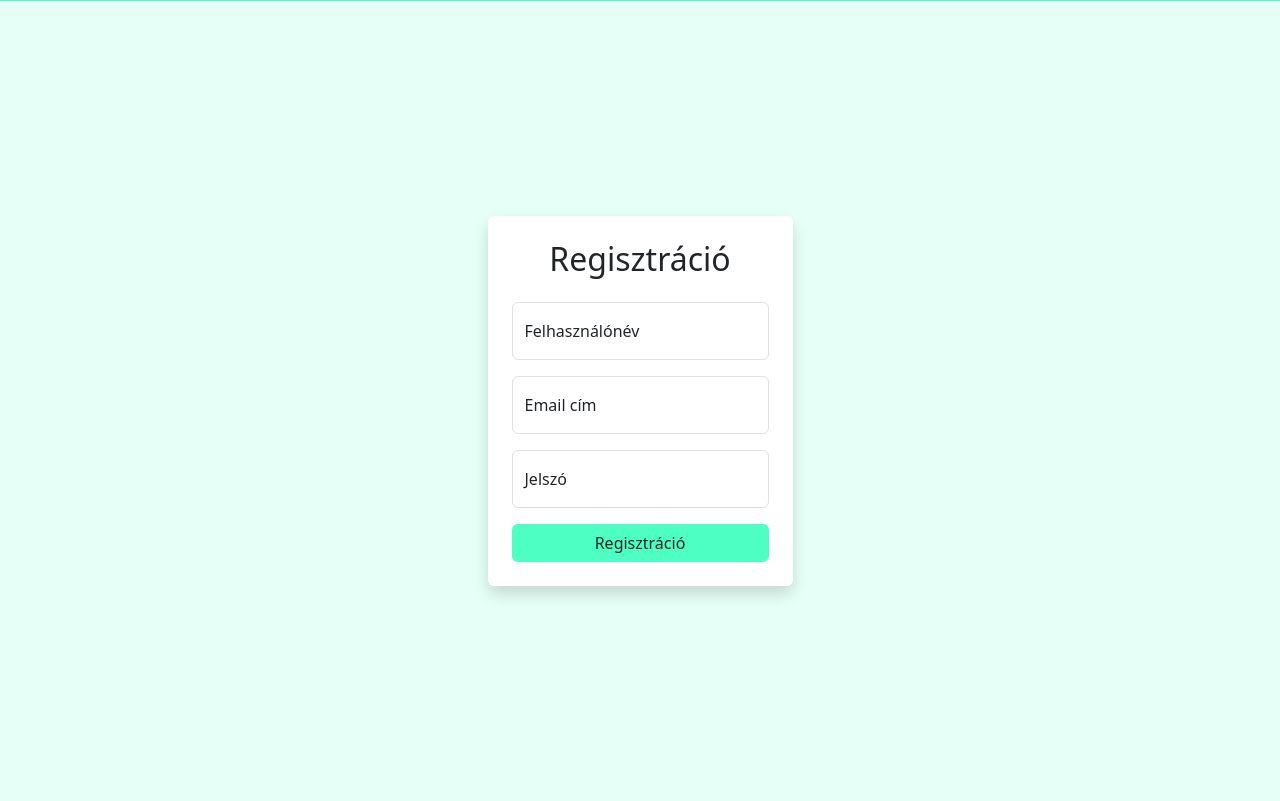
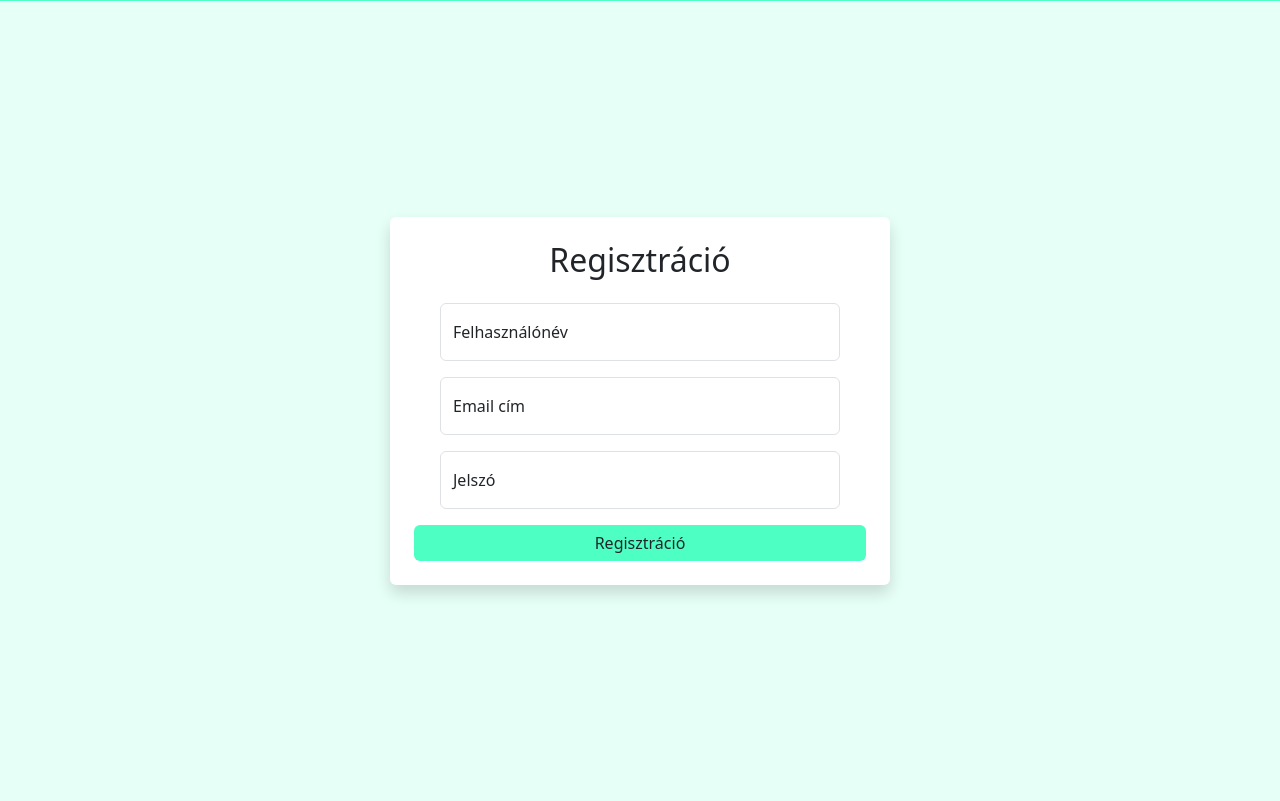
Before and after one commit to MelindaCsik/Off_the_Beaten_Path, a PHP site: page /registration.php in a window 1280 px wide. Shown: the part 525-1326 px from the top of the page. Run offline with PHP 8.4, Linux system fonts and the light colour scheme.

Commit message:
Update style.css

```diff
--- a/style.css
+++ b/style.css
@@ -16,10 +16,33 @@ nav {
     width: 22rem;
 }
 
+.registrationDiv {
+    width: 500px !important;
+}
+
 .card img {
-    height: 15rem;
+    height: 14rem;
 }
 
 .btn {
     background-color: #4dffc3;
+    border: none;
 }
+
+.btn:hover {
+    background-color: white;
+    border: 1px;
+    border-color: #4dffc3;
+}
+
+.form-container {
+    max-width: 500px;
+    width: 100%;
+}
+
+
+.input-width {
+    max-width: 400px;
+    width: 100%;
+    margin: 0 auto;
+}
```
